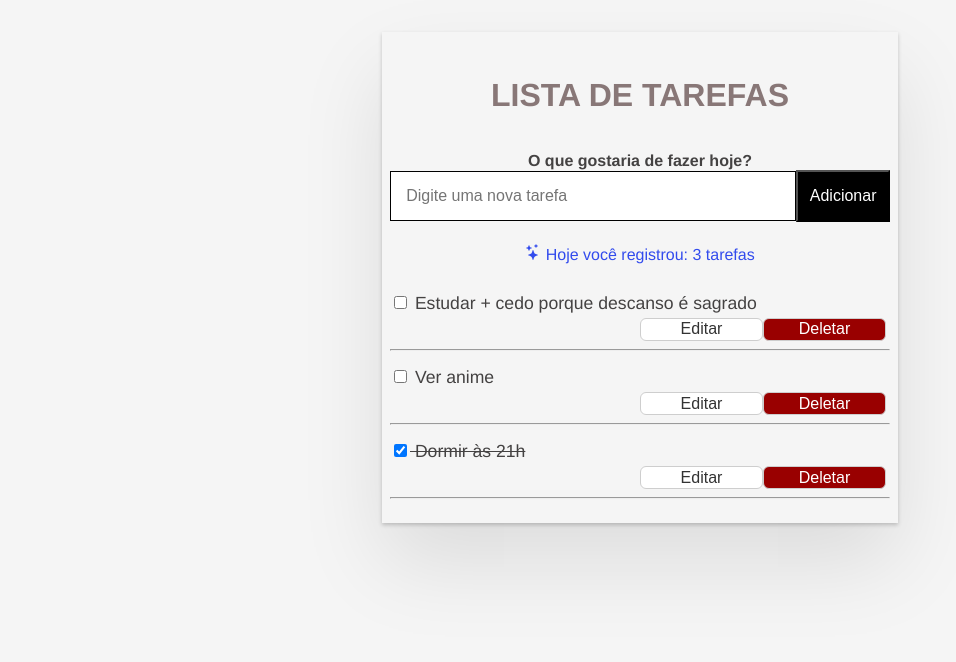
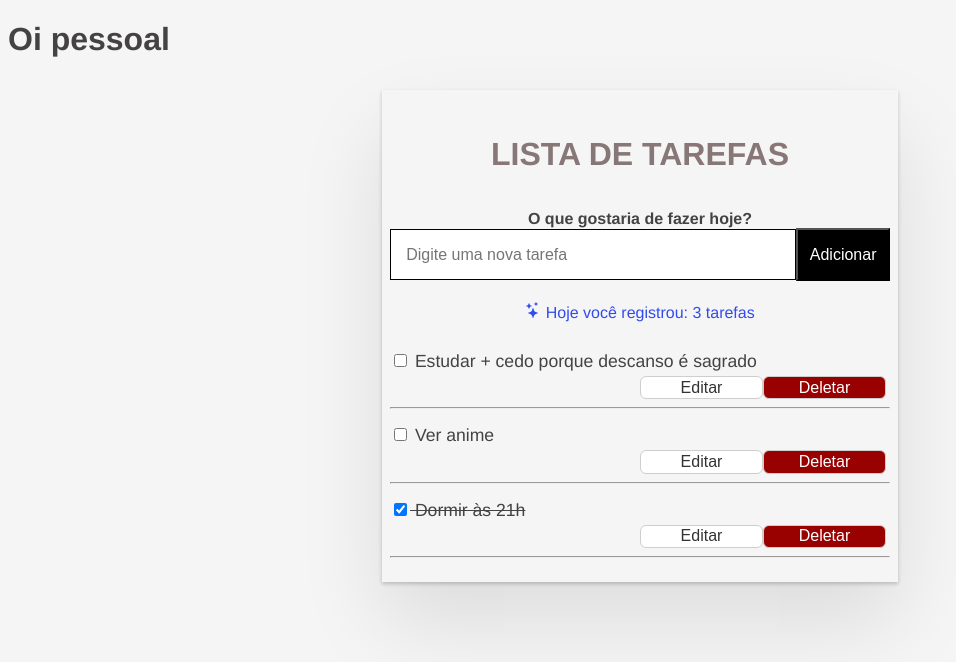
Before and after one commit to karinafukuda/todolist-angular, an Angular app: page / in a window 1280 px wide. Shown: the top 662 px of the page, without its empty margins (0-956 px from the left). Built offline with nearby package versions, Linux system fonts and the light colour scheme.

Commit message:
Pull request de teste

```diff
--- a/src/app/app.component.html
+++ b/src/app/app.component.html
@@ -1 +1,2 @@
+<h1>Oi pessoal</h1>
 <app-todo-list></app-todo-list>
--- a/src/app/app.component.ts
+++ b/src/app/app.component.ts
@@ -1,5 +1,6 @@
 import { Component } from '@angular/core';
 
+// comentário teste
 @Component({
   selector: 'app-root',
   templateUrl: './app.component.html',
```
